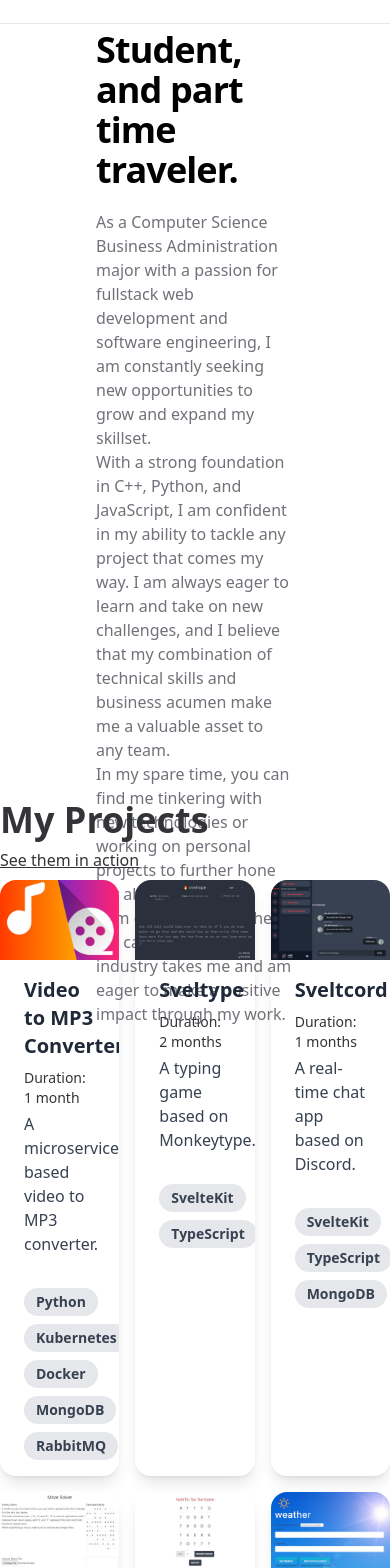
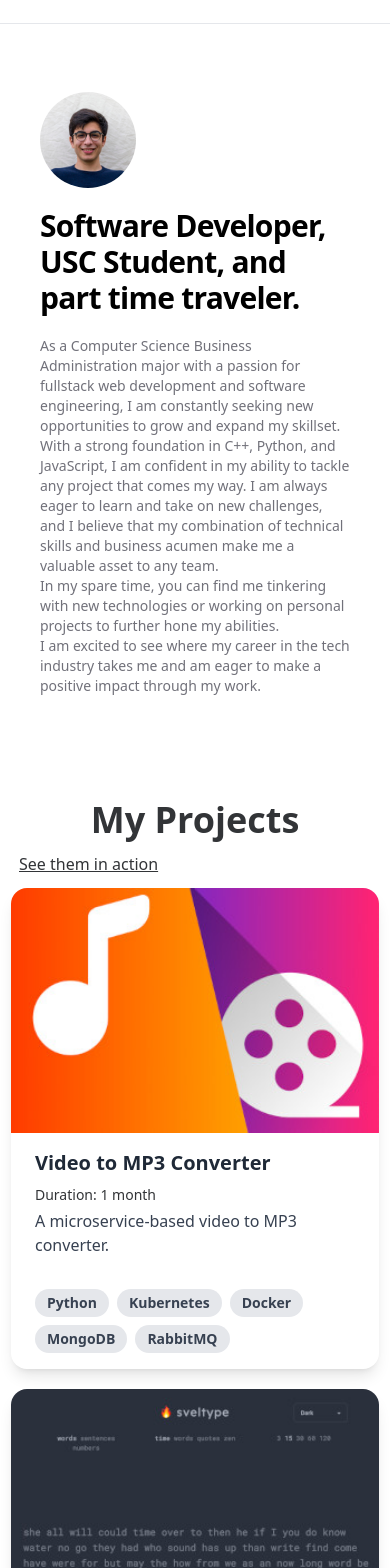
Before and after one commit to rcb123/developer-site, a SvelteKit app: page / in a window 390 px wide. Shown: the part 60-1628 px from the top of the page. Built offline with nearby package versions, Linux system fonts and the light colour scheme; some icons are missing.

Commit message:
Responsive styles for mobile

```diff
--- a/src/components/FrontPage/Introduction.svelte
+++ b/src/components/FrontPage/Introduction.svelte
@@ -2,16 +2,16 @@
 	import Icon from '$components/Icon.svelte';
 </script>
 
-<div class="inset-0 mx-auto flex h-[90vh] max-w-6xl p-24 justify-center text-black">
-	<div class="flex max-w-2xl flex-col gap-5 justify-center">
-		<div class="h-32 w-32">
-			<img src='/images/profile.jpg' alt="" class="rounded-full object-cover object-center" />
+<div class="inset-0 mx-auto flex h-[90vh] max-w-6xl justify-center sm:p-24 text-black p-10">
+	<div class="flex flex-col justify-center gap-5">
+		<div class="sm:h-32 sm:w-32 h-24 w-24">
+			<img src="/images/profile.jpg" alt="" class="rounded-full object-cover object-center" />
 		</div>
 
-		<h1 class="text-4xl font-bold tracking-tight text-black sm:text-5xl">
+		<h1 class="text-3xl font-bold tracking-tight text-black sm:text-5xl">
 			Software Developer, USC Student, and part time traveler.
 		</h1>
-		<p class=" text-base text-zinc-500">
+		<p class="text-sm text-zinc-500 sm:text-base">
 			As a Computer Science Business Administration major with a passion for fullstack web
 			development and software engineering, I am constantly seeking new opportunities to grow and
 			expand my skillset.<br />
--- a/src/components/FrontPage/Portfolio.svelte
+++ b/src/components/FrontPage/Portfolio.svelte
@@ -55,15 +55,15 @@
 	];
 </script>
 
-<div class="mx-auto mt-4 flex max-w-4xl flex-col">
-	<h2 class="mb-2 text-4xl font-bold">My Projects</h2>
-	<div class="mb-2">
+<div class="mx-auto mt-4 flex max-w-[22rem] sm:max-w-4xl flex-col">
+	<h2 class="mb-3 text-4xl font-bold sm:mb-2 max-sm:text-center">My Projects</h2>
+	<div class="mb-3 sm:mb-2">
 		<a href="/projects" class="underline">See them in action</a>
 	</div>
 </div>
 
-<div class="mx-auto flex max-w-4xl justify-center">
-	<div class="mb-10 grid grid-cols-3 gap-4">
+<div class="mx-auto flex max-w-4xl justify-center max-sm:max-w-[23rem]">
+	<div class="mb-10 grid grid-cols-3 gap-4 max-sm:grid-cols-1 max-sm:gap-5">
 		{#each projects as project}
 			<ProjectCard
 				name={project.name}
--- a/src/components/FrontPage/Skills.svelte
+++ b/src/components/FrontPage/Skills.svelte
@@ -33,17 +33,19 @@
 		{
 			name: 'GitHub',
 			icon: 'mdi:github'
-		},
+		}
 	];
 </script>
 
-<div class="mx-auto mb-10 flex max-w-4xl flex-col">
-	<h2 class="my-4 text-4xl font-bold">My Toolkit 💻</h2>
+<div class="mx-auto mb-10 flex sm:max-w-4xl flex-col max-w-[23rem]">
+	<h2 class="my-4 text-3xl font-bold sm:text-4xl">My Toolkit 💻</h2>
 	<div class="flex flex-col justify-center">
 		<div class="grid grid-cols-4">
 			{#each skills as skill}
-				<div class="mx-4 my-8 flex h-20 w-32 flex-col items-center justify-center rounded text-2xl">
-					<span class="text-5xl">
+				<div
+					class="mx-4 my-8 flex h-10 w-12 flex-col items-center justify-center rounded sm:h-16 sm:w-20 sm:text-xl md:h-20 md:w-32 lg:text-2xl"
+				>
+					<span class="text-2xl sm:text-3xl md:text-4xl lg:text-5xl">
 						<iconify-icon icon={skill.icon} />
 					</span>
 					{skill.name}
--- a/src/routes/about/+page.svelte
+++ b/src/routes/about/+page.svelte
@@ -2,13 +2,13 @@
 	<title>About | Reza Banankhah</title>
 </svelte:head>
 
-<h1 class="text-center text-3xl mt-12">About Me</h1>
+<h1 class="text-center text-2xl sm:text-3xl mt-4 sm:mt-12 mb-4 sm:mb-0">About Me</h1>
 
-<section class="flex items-center justify-between px-8 h-[64vh]">
-	<div class="w-1/3 h-fit max-w-md rounded-full overflow-hidden">
+<section class="flex flex-col sm:flex-row items-center justify-between px-4 sm:px-8 h-[64vh]">
+	<div class="w-fit h-fit max-w-[33%] rounded-full overflow-hidden mt-6 sm:mt-0">
 		<img src='./images/profile.jpg' alt="Reza Banankhah" class="w-full h-full object-cover" />
 	</div>
-	<div class="w-3/5">
+	<div class="w-4/5 sm:w-3/5">
 		<p class="mb-4">
 			Hi, I'm Reza! I am a Sophomore computer science student at the University of Southern
 			California, where I am constantly pushing myself to learn new things and improve my skills as
@@ -20,9 +20,5 @@
 			friends. I am always looking for new opportunities to grow and learn, and I am excited to see
 			where my career as a developer takes me.
 		</p>
-		<!--
-			Connect with me on LinkedIn to learn more about my professional experience and skills, as well as my goals and aspirations as a developer.
-			View my open source projects and contributions on GitHub to get a sense of my coding style and abilities.
-		-->
 	</div>
 </section>
--- a/src/routes/contact/+page.svelte
+++ b/src/routes/contact/+page.svelte
@@ -8,7 +8,7 @@
 
 <section>
 	<div class="content">
-		<h1 class="text-3xl">Contact Me</h1>
+		<h1 class="text-2xl sm:text-3xl">Contact Me</h1>
 		<p class="text-lg">
 			Thank you for visiting my developer website! <br><br>
 			As a college student seeking internship opportunities,
--- a/src/routes/projects/+page.svelte
+++ b/src/routes/projects/+page.svelte
@@ -6,10 +6,10 @@
 	<title>Projects | Reza Banankhah</title>
 </svelte:head>
 
-<h1 class="text-center text-3xl font-semibold">Projects</h1>
+<h1 class="text-center max-sm:text-2xl md:text-3xl font-semibold mt-4 sm:mt-12">Projects</h1>
 
-<main class="container">
-	<div class="projects">
+<main class="flex items-center justify-center">
+	<div class="projects grid gap-0 sm:gap-4 text-white grid-cols-1 sm:grid-cols-2 md:grid-cols-3">
 		<ProjectCard
 			title="Video to MP3 Converter"
 			description="A microservice-based video to MP3 converter using Kubernetes, Docker, MongoDB, RabbitMQ, and Python."
@@ -61,16 +61,3 @@
 		/>
 	</div>
 </main>
-
-<style>
-	.projects {
-		display: grid;
-		grid-template-columns: repeat(auto-fill, minmax(300px, 1fr));
-		grid-gap: 1rem;
-		color: var(--background-color);
-	}
-
-	h1 {
-		margin-top: 0.6rem;
-	}
-</style>
--- a/src/routes/resume/+page.svelte
+++ b/src/routes/resume/+page.svelte
@@ -2,8 +2,7 @@
 	<iframe
 		src="https://drive.google.com/file/d/1hP9XwLuCptcReHYP3b0L_AcNR7O8i3CZ/preview"
 		title="Resume"
-		width=75%
-		height="1000"
 		allow="autoplay"
+		class="w-full sm:w-10/12 md:w-9/12 lg:w-3/4 h-[90vh]"
 	/>
 </div>
```
